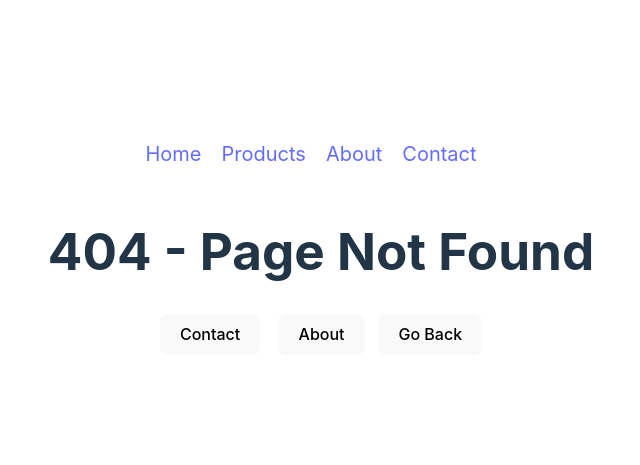
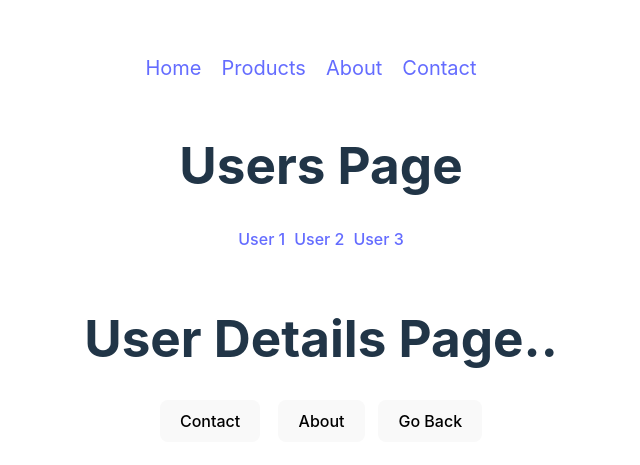
Before and after one commit to Muhammad-Sulman/ReactFirstApp, a React (Vite) app in the folder react-App1.0/: page /users/1 in a window 1280 px wide. Before the commit this address had no page. Shown: the part 163-628 px from the top of the page, without its empty margins (319-959 px from the left). Built offline with nearby package versions, Linux system fonts and the light colour scheme.

Commit message:
63 | Dynamic Routes In React Router | URL Parameters | React Router | Dynamic Routing

```diff
--- a/react-App1.0/src/App.jsx
+++ b/react-App1.0/src/App.jsx
@@ -8,6 +8,9 @@ import PageNotFound from './components/PageNotFound';
 import Products from './components/Products';
 import Shirts from './components/Shirts';
 import Jeans from './components/Jeans';
+import Users from './components/Users';
+import UserDetialPage from './components/UserDetialPage';
+import Admin from './components/Admin';
 // import UseRefHook_Comp from './UseRefHook_Comp';
 // import CallBackRef_Comp from './CallBackRef_Comp';
 // import UnControlled_Comp from './UnControlled_Comp';
@@ -145,6 +148,16 @@ const navigateTo = (url) => {
             </Route>
             <Route path='/about' element={<About/>} />
             <Route path='/contact' element={<Contact/>} />
+            {/* <Route path='/users' element={<Users/>} /> */}
+            {/* <Route path='/users/1' element={<UserDetialPage/>} />
+            <Route path='/users/2' element={<UserDetialPage/>} />
+            <Route path='/users/3' element={<UserDetialPage/>} /> */}
+            {/* <Route path='/users/:id' element={<UserDetialPage/>} /> */}
+            <Route path='/users' element={<Users/>} >
+            <Route path=':id' element={<UserDetialPage/>} />
+            <Route path='admin' element={<Admin/>} />
+            </Route>
+
             <Route path='*' element={<PageNotFound/>} />
           </Routes>
           {/* <button type="button" onClick={() => navigate('/about')} >About</button> &nbsp; &nbsp;
--- /dev/null
+++ b/react-App1.0/src/components/Admin.jsx
@@ -0,0 +1,9 @@
+
+
+function Admin() {
+  return (
+    <div><h1>Admin</h1></div>
+  )
+}
+
+export default Admin
--- a/react-App1.0/src/components/Products.jsx
+++ b/react-App1.0/src/components/Products.jsx
@@ -9,6 +9,7 @@ function Products() {
         <Link to={'shirts'} >Shirts</Link>
         <Link to={'jeans'} >Jeans</Link>
     </nav>
+
     <Outlet></Outlet>
     </>
     )
--- /dev/null
+++ b/react-App1.0/src/components/UserDetialPage.jsx
@@ -0,0 +1,9 @@
+
+
+function UserDetialPage() {
+    return (
+        <div><h1>User Details Page..</h1></div>
+    )
+}
+
+export default UserDetialPage
--- /dev/null
+++ b/react-App1.0/src/components/Users.jsx
@@ -0,0 +1,16 @@
+import { Link, Outlet } from "react-router-dom"
+
+
+function Users() {
+    return (
+        <>
+        <div><h1>Users Page</h1></div>
+        <Link to={'/users/1'} >User 1</Link> &nbsp;
+        <Link to={'/users/2'} >User 2</Link> &nbsp;
+        <Link to={'/users/3'} >User 3</Link><br /><br />
+        <Outlet/>
+        </>
+    )
+}
+
+export default Users
```
